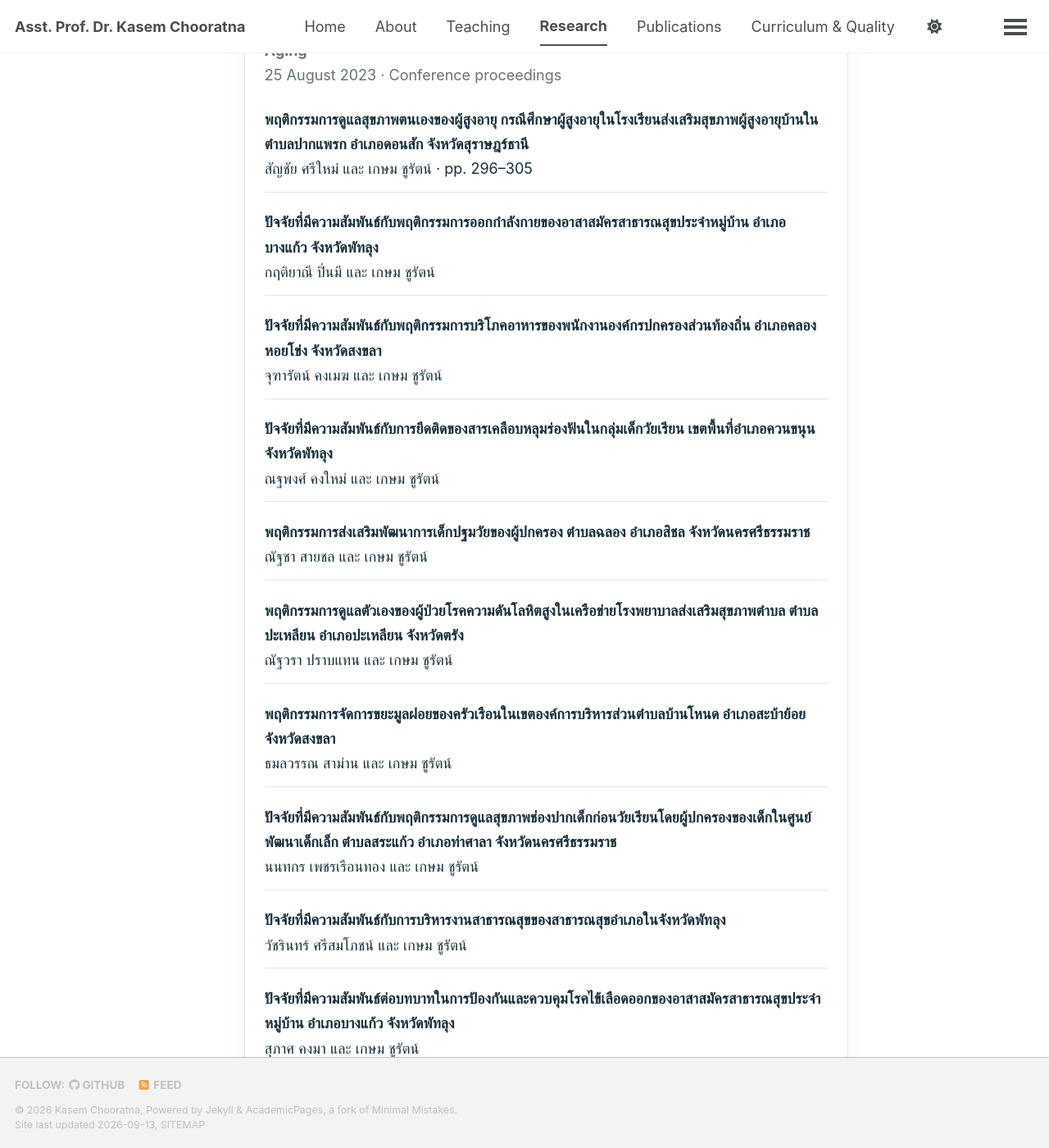
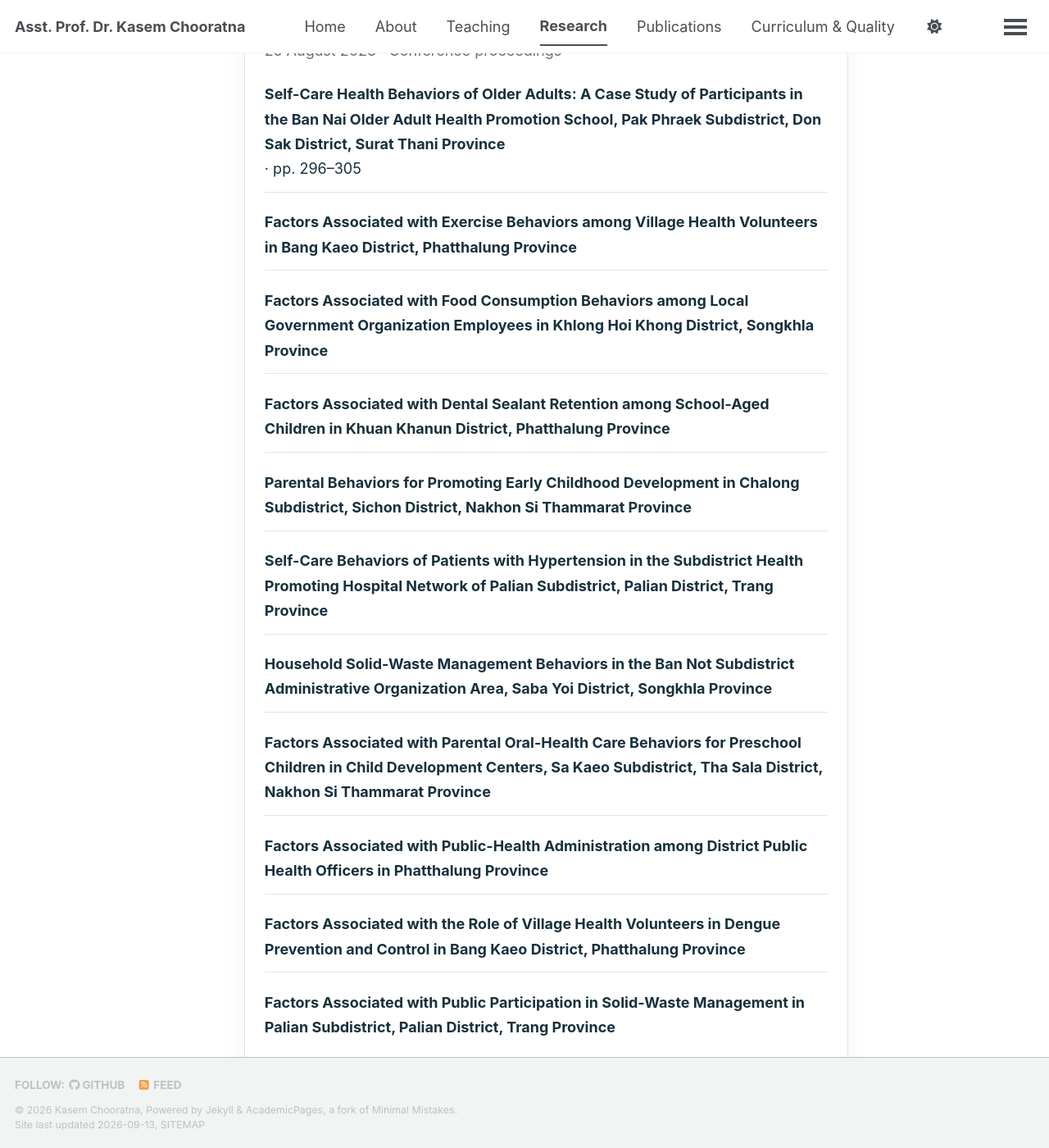
Before and after one commit to kasemch/kasemch.github.io, a Jekyll site: the page built from _pages/research.md, in a window 1280 px wide and 1400 px high, scrolled down 4548 px. Shown: the whole window at 82% size. Built offline with Jekyll 4.4.1, drawn with Linux system fonts in a browser that asks for light colours; a style sheet for code colours, icons or effects is not loaded; some of the changed text lies outside the part shown.

Commit message:
Standardize 2023 proceedings titles to English display

```diff
--- a/_data/conference_proceedings.yml
+++ b/_data/conference_proceedings.yml
@@ -1,39 +1,50 @@
-conference: "มิติใหม่ในการดูแลสุขภาพ: สูงวัยอย่างมีสุขภาวะ / A New Dimension in Health Care: Healthy Aging"
+conference: "A New Dimension in Health Care: Healthy Aging"
 date: "2023-08-25"
 format: "Conference proceedings"
-verification_note: "Verified against the 2023 CV, the complete proceedings volume, and separate article PDFs retained in the academic Drive archive."
+verification_note: "Verified against the 2023 CV, the complete proceedings volume, and separate article PDFs retained in the academic Drive archive. Public display titles are English site translations where the source record is Thai-only; original Thai bibliographic metadata is retained in this data file for traceability."
 items:
   - sequence: 1
-    authors: "สัญชัย ศรีใหม่ และ เกษม ชูรัตน์"
-    title: "พฤติกรรมการดูแลสุขภาพตนเองของผู้สูงอายุ กรณีศึกษาผู้สูงอายุในโรงเรียนส่งเสริมสุขภาพผู้สูงอายุบ้านใน ตำบลปากแพรก อำเภอดอนสัก จังหวัดสุราษฎร์ธานี"
+    authors_source: "สัญชัย ศรีใหม่ และ เกษม ชูรัตน์"
+    title_source: "พฤติกรรมการดูแลสุขภาพตนเองของผู้สูงอายุ กรณีศึกษาผู้สูงอายุในโรงเรียนส่งเสริมสุขภาพผู้สูงอายุบ้านใน ตำบลปากแพรก อำเภอดอนสัก จังหวัดสุราษฎร์ธานี"
+    title: "Self-Care Health Behaviors of Older Adults: A Case Study of Participants in the Ban Nai Older Adult Health Promotion School, Pak Phraek Subdistrict, Don Sak District, Surat Thani Province"
     pages: "296–305"
   - sequence: 2
-    authors: "กฤติยาณี ปิ่นมี และ เกษม ชูรัตน์"
-    title: "ปัจจัยที่มีความสัมพันธ์กับพฤติกรรมการออกกำลังกายของอาสาสมัครสาธารณสุขประจำหมู่บ้าน อำเภอบางแก้ว จังหวัดพัทลุง"
+    authors_source: "กฤติยาณี ปิ่นมี และ เกษม ชูรัตน์"
+    title_source: "ปัจจัยที่มีความสัมพันธ์กับพฤติกรรมการออกกำลังกายของอาสาสมัครสาธารณสุขประจำหมู่บ้าน อำเภอบางแก้ว จังหวัดพัทลุง"
+    title: "Factors Associated with Exercise Behaviors among Village Health Volunteers in Bang Kaeo District, Phatthalung Province"
   - sequence: 3
-    authors: "จุฑารัตน์ คงเมฆ และ เกษม ชูรัตน์"
-    title: "ปัจจัยที่มีความสัมพันธ์กับพฤติกรรมการบริโภคอาหารของพนักงานองค์กรปกครองส่วนท้องถิ่น อำเภอคลองหอยโข่ง จังหวัดสงขลา"
+    authors_source: "จุฑารัตน์ คงเมฆ และ เกษม ชูรัตน์"
+    title_source: "ปัจจัยที่มีความสัมพันธ์กับพฤติกรรมการบริโภคอาหารของพนักงานองค์กรปกครองส่วนท้องถิ่น อำเภอคลองหอยโข่ง จังหวัดสงขลา"
+    title: "Factors Associated with Food Consumption Behaviors among Local Government Organization Employees in Khlong Hoi Khong District, Songkhla Province"
   - sequence: 4
-    authors: "ณฐพงศ์ คงใหม่ และ เกษม ชูรัตน์"
-    title: "ปัจจัยที่มีความสัมพันธ์กับการยึดติดของสารเคลือบหลุมร่องฟันในกลุ่มเด็กวัยเรียน เขตพื้นที่อำเภอควนขนุน จังหวัดพัทลุง"
+    authors_source: "ณฐพงศ์ คงใหม่ และ เกษม ชูรัตน์"
+    title_source: "ปัจจัยที่มีความสัมพันธ์กับการยึดติดของสารเคลือบหลุมร่องฟันในกลุ่มเด็กวัยเรียน เขตพื้นที่อำเภอควนขนุน จังหวัดพัทลุง"
+    title: "Factors Associated with Dental Sealant Retention among School-Aged Children in Khuan Khanun District, Phatthalung Province"
   - sequence: 5
-    authors: "ณัฐชา สายชล และ เกษม ชูรัตน์"
-    title: "พฤติกรรมการส่งเสริมพัฒนาการเด็กปฐมวัยของผู้ปกครอง ตำบลฉลอง อำเภอสิชล จังหวัดนครศรีธรรมราช"
+    authors_source: "ณัฐชา สายชล และ เกษม ชูรัตน์"
+    title_source: "พฤติกรรมการส่งเสริมพัฒนาการเด็กปฐมวัยของผู้ปกครอง ตำบลฉลอง อำเภอสิชล จังหวัดนครศรีธรรมราช"
+    title: "Parental Behaviors for Promoting Early Childhood Development in Chalong Subdistrict, Sichon District, Nakhon Si Thammarat Province"
   - sequence: 6
-    authors: "ณัฐวรา ปราบแทน และ เกษม ชูรัตน์"
-    title: "พฤติกรรมการดูแลตัวเองของผู้ป่วยโรคความดันโลหิตสูงในเครือข่ายโรงพยาบาลส่งเสริมสุขภาพตำบล ตำบลปะเหลียน อำเภอปะเหลียน จังหวัดตรัง"
+    authors_source: "ณัฐวรา ปราบแทน และ เกษม ชูรัตน์"
+    title_source: "พฤติกรรมการดูแลตัวเองของผู้ป่วยโรคความดันโลหิตสูงในเครือข่ายโรงพยาบาลส่งเสริมสุขภาพตำบล ตำบลปะเหลียน อำเภอปะเหลียน จังหวัดตรัง"
+    title: "Self-Care Behaviors of Patients with Hypertension in the Subdistrict Health Promoting Hospital Network of Palian Subdistrict, Palian District, Trang Province"
   - sequence: 7
-    authors: "ธมลวรรณ สาม่าน และ เกษม ชูรัตน์"
-    title: "พฤติกรรมการจัดการขยะมูลฝอยของครัวเรือนในเขตองค์การบริหารส่วนตำบลบ้านโหนด อำเภอสะบ้าย้อย จังหวัดสงขลา"
+    authors_source: "ธมลวรรณ สาม่าน และ เกษม ชูรัตน์"
+    title_source: "พฤติกรรมการจัดการขยะมูลฝอยของครัวเรือนในเขตองค์การบริหารส่วนตำบลบ้านโหนด อำเภอสะบ้าย้อย จังหวัดสงขลา"
+    title: "Household Solid-Waste Management Behaviors in the Ban Not Subdistrict Administrative Organization Area, Saba Yoi District, Songkhla Province"
   - sequence: 8
-    authors: "นนทกร เพชรเรือนทอง และ เกษม ชูรัตน์"
-    title: "ปัจจัยที่มีความสัมพันธ์กับพฤติกรรมการดูแลสุขภาพช่องปากเด็กก่อนวัยเรียนโดยผู้ปกครองของเด็กในศูนย์พัฒนาเด็กเล็ก ตำบลสระแก้ว อำเภอท่าศาลา จังหวัดนครศรีธรรมราช"
+    authors_source: "นนทกร เพชรเรือนทอง และ เกษม ชูรัตน์"
+    title_source: "ปัจจัยที่มีความสัมพันธ์กับพฤติกรรมการดูแลสุขภาพช่องปากเด็กก่อนวัยเรียนโดยผู้ปกครองของเด็กในศูนย์พัฒนาเด็กเล็ก ตำบลสระแก้ว อำเภอท่าศาลา จังหวัดนครศรีธรรมราช"
+    title: "Factors Associated with Parental Oral-Health Care Behaviors for Preschool Children in Child Development Centers, Sa Kaeo Subdistrict, Tha Sala District, Nakhon Si Thammarat Province"
   - sequence: 9
-    authors: "วัชรินทร์ ศรีสมโภชน์ และ เกษม ชูรัตน์"
-    title: "ปัจจัยที่มีความสัมพันธ์กับการบริหารงานสาธารณสุขของสาธารณสุขอำเภอในจังหวัดพัทลุง"
+    authors_source: "วัชรินทร์ ศรีสมโภชน์ และ เกษม ชูรัตน์"
+    title_source: "ปัจจัยที่มีความสัมพันธ์กับการบริหารงานสาธารณสุขของสาธารณสุขอำเภอในจังหวัดพัทลุง"
+    title: "Factors Associated with Public-Health Administration among District Public Health Officers in Phatthalung Province"
   - sequence: 10
-    authors: "สุภาศ คงมา และ เกษม ชูรัตน์"
-    title: "ปัจจัยที่มีความสัมพันธ์ต่อบทบาทในการป้องกันและควบคุมโรคไข้เลือดออกของอาสาสมัครสาธารณสุขประจำหมู่บ้าน อำเภอบางแก้ว จังหวัดพัทลุง"
+    authors_source: "สุภาศ คงมา และ เกษม ชูรัตน์"
+    title_source: "ปัจจัยที่มีความสัมพันธ์ต่อบทบาทในการป้องกันและควบคุมโรคไข้เลือดออกของอาสาสมัครสาธารณสุขประจำหมู่บ้าน อำเภอบางแก้ว จังหวัดพัทลุง"
+    title: "Factors Associated with the Role of Village Health Volunteers in Dengue Prevention and Control in Bang Kaeo District, Phatthalung Province"
   - sequence: 11
-    authors: "อัสมา สันเจริญ และ เกษม ชูรัตน์"
-    title: "การศึกษาปัจจัยที่มีความสัมพันธ์กับพฤติกรรมการมีส่วนร่วมในการจัดการขยะมูลฝอยของประชาชนพื้นที่ตำบลปะเหลียน อำเภอปะเหลียน จังหวัดตรัง"
+    authors_source: "อัสมา สันเจริญ และ เกษม ชูรัตน์"
+    title_source: "การศึกษาปัจจัยที่มีความสัมพันธ์กับพฤติกรรมการมีส่วนร่วมในการจัดการขยะมูลฝอยของประชาชนพื้นที่ตำบลปะเหลียน อำเภอปะเหลียน จังหวัดตรัง"
+    title: "Factors Associated with Public Participation in Solid-Waste Management in Palian Subdistrict, Palian District, Trang Province"
```
